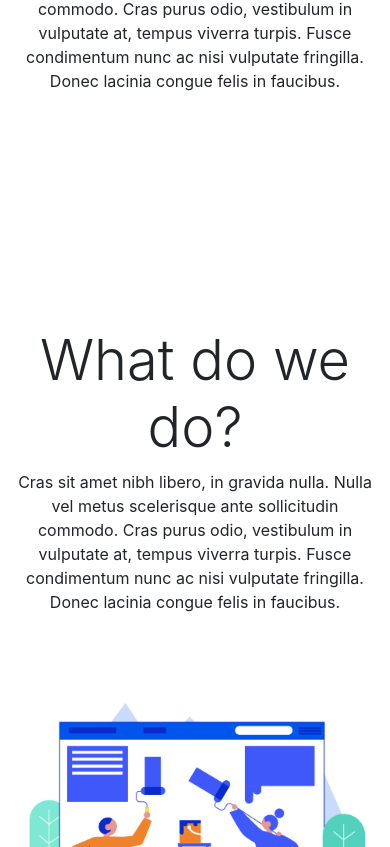
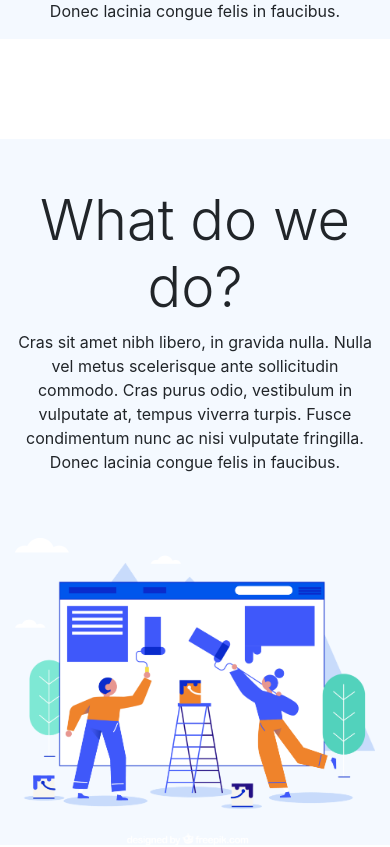
Before and after one commit to saranonearth/NITKOSG_Website, a React (Create React App) app: page / in a window 390 px wide. Shown: the part 1557-2404 px from the top of the page. Built offline with nearby package versions, Linux system fonts and the light colour scheme.

Commit message:
Minor changes in home page

```diff
--- a/src/components/Home.jsx
+++ b/src/components/Home.jsx
@@ -44,9 +44,9 @@ class Home extends Component {
 
         </div>
 
-             <div class="container w-80 w-sm-80">
+             <div class="container w-80 w-sm-80 flex-column-reverse flex-lg-row">
           <div class="row">
-            <div class="col-12 col-md-6 col-sm-12">
+            <div class="col-12 col-md-6 col-sm-12 ">
                       <Media body>
                         <Media className="text-center mt-5 display-4 "heading>
                          What do we do?
@@ -54,7 +54,8 @@ class Home extends Component {
                         <p className="md-block text-center">Cras sit amet nibh libero, in gravida nulla. Nulla vel metus scelerisque ante sollicitudin commodo. Cras purus odio, vestibulum in vulputate at, tempus viverra turpis. Fusce condimentum nunc ac nisi vulputate fringilla. Donec lacinia congue felis in faucibus. </p>
                         </Media>
             </div>
-             <div class="col-12 col-md-6 col-sm-12">
+             <div class="col-12 col-md-6 col-sm-12
+              ">
                        <Media>
                         <Media left href="./">
                         <Media className="img-fluid mt-5" object src={Pic2} alt="Who are we image" />
--- a/src/components/home.css
+++ b/src/components/home.css
@@ -25,6 +25,15 @@ div {
 }
 
 
+.container {
+	margin-top: 150px;
+
+}
+
+footer {
+	margin-top: 100px;
+}
+
 @media (max-width: 740px){
 	.home {
 		height: 95vh;
@@ -38,13 +47,10 @@ div {
 		font-size: 1.5em;
 
 }
-
+.container{
+		margin-top: 100px;
+		background-color:#F4F9FF ;
+}
 
 
 }
-
-.container {
-	margin-top: 170px;
-
-
-}
```
